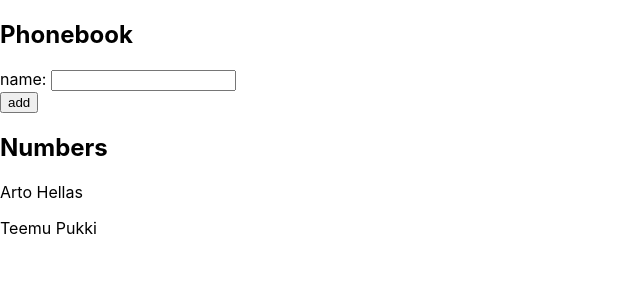
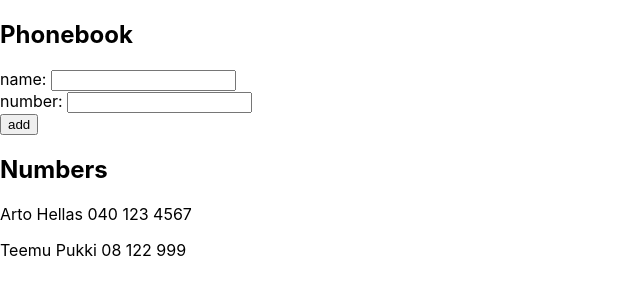
Before and after one commit to jkerola/fullstack2020, a React (Create React App) app in the folder 2/puhelinluettelo/: page / in a window 1280 px wide. Shown: the top 300 px of the page, without its empty margins (0-640 px from the left). Built offline with nearby package versions, Linux system fonts and the light colour scheme.

Commit message:
Exercise 2.8

```diff
--- a/2/puhelinluettelo/src/App.js
+++ b/2/puhelinluettelo/src/App.js
@@ -3,24 +3,41 @@ import React, { useState } from 'react'
 // from example at https://fullstackopen.com/osa2/lomakkeiden_kasittely#tehtavat-2-6-2-10
 const App = () => {
   const [persons, setPersons] = useState([
-    { name: 'Arto Hellas' },
-    { name: 'Teemu Pukki' }
+    {
+      name: 'Arto Hellas',
+      number: '040 123 4567'
+    },
+    {
+      name: 'Teemu Pukki',
+      number: '08 122 999'
+    }
   ])
   const [newName, setNewName] = useState('')
+  const [newNumber, setNewNumber] = useState('')
   const handleNameChange = (event) => {
     setNewName(event.target.value)
+  }
+  const handleNumberChange = (event) => {
+    setNewNumber(event.target.value)
   }
   const addNewPerson = (event) => {
     event.preventDefault()
     const names = persons.map(person => person.name)
-    if(names.includes(newName)) {
-      window.alert(`${newName} has already been added to the phonebook!`)
+    const numbers = persons.map(person => person.number)
+    if (names.includes(newName) || numbers.includes(newNumber)) {
+      window.alert(`${names.includes(newName)
+        ? newName
+        : newNumber} has already been added to the phonebook!`)
+      setNewName('')
+      setNewNumber('')
     } else {
       const newPerson = {
         name: newName,
+        number: newNumber
       }
       setPersons(persons.concat(newPerson))
       setNewName('')
+      setNewNumber('')
     }
   }
   return (
@@ -28,7 +45,8 @@ const App = () => {
       <h2>Phonebook</h2>
       <form onSubmit={addNewPerson}>
         <div>
-          name: <input value={newName} onChange={handleNameChange} />
+          name: <input value={newName} onChange={handleNameChange} /><br />
+          number: <input value={newNumber} onChange={handleNumberChange} />
         </div>
         <div>
           <button type="submit">add</button>
@@ -36,7 +54,7 @@ const App = () => {
       </form>
       <h2>Numbers</h2>
       <div>
-        {persons.map(person => <p key={person.name}>{person.name}</p>)}
+        {persons.map(person => <p key={person.name}>{person.name} {person.number}</p>)}
       </div>
     </div>
   )
```
